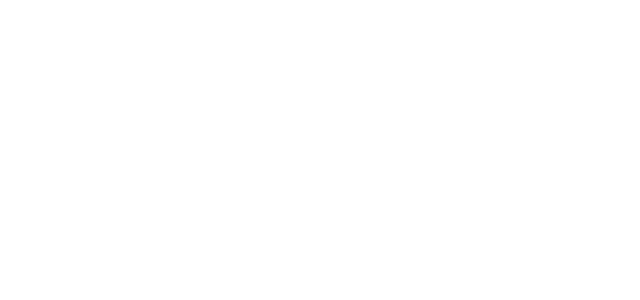
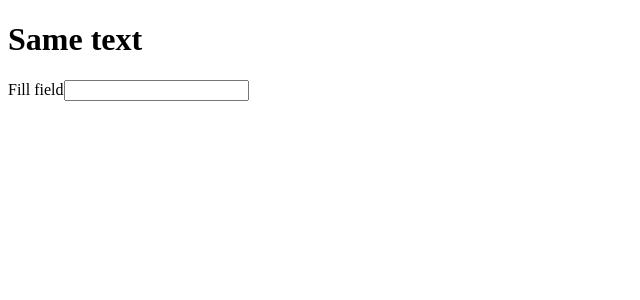
Before and after one commit to SiarhKul/Homework, a React (Create React App) app: page / in a window 1280 px wide. Shown: the top 300 px of the page, without its empty margins (0-640 px from the left). Built offline with nearby package versions, Linux system fonts and the light colour scheme.

Commit message:
create input and heading

```diff
--- a/src/module/App.js
+++ b/src/module/App.js
@@ -4,7 +4,9 @@
     render() {
         return (
             <div>
-
+                <h1>Same text</h1>
+                <span>Fill field</span>
+                <input type="text" />
             </div>
         )
     }
```
